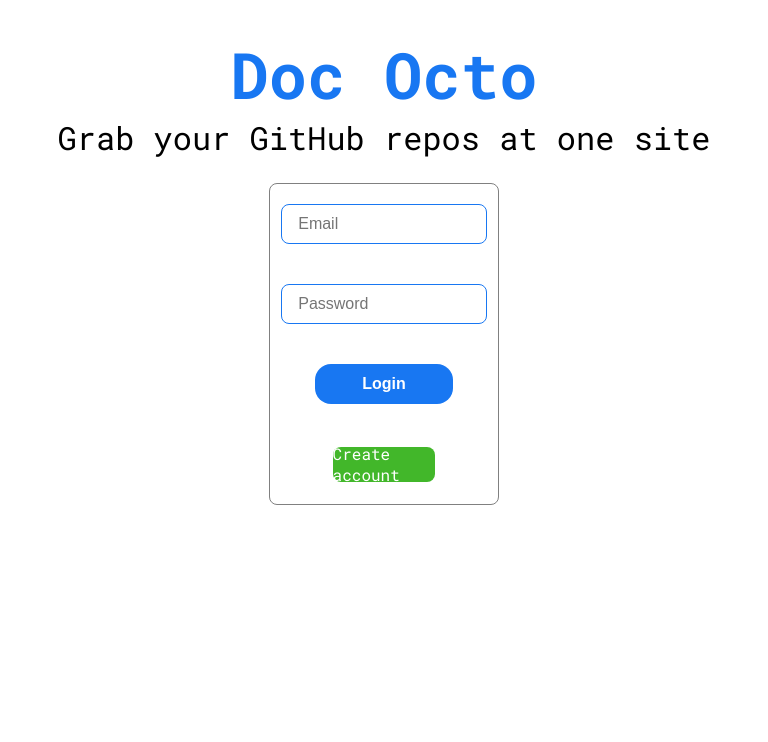
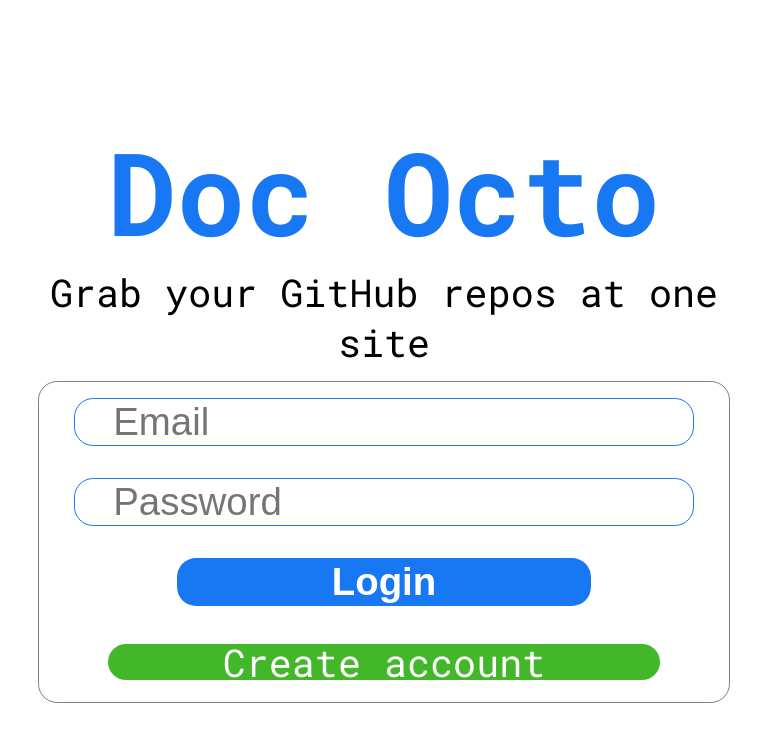
Before and after one commit to jleonardo007/doc-octo, a React (Create React App) app: page / in a window 768 px wide. Shown: the top 742 px of the page. Built offline with nearby package versions, Linux system fonts and the light colour scheme; no server answers.

Commit message:
fix: improve auth components layout

```diff
--- a/src/components/auth-forms/styles.css
+++ b/src/components/auth-forms/styles.css
@@ -1,13 +1,13 @@
 .form-container {
   width: 30vw;
   margin: 0 auto;
-  border: 1px solid gray;
-  border-radius: 0.5rem;
+  border: 0.07vw solid gray;
+  border-radius: 0.6vw;
   background-color: #fff;
 }
 
 .form-control {
-  height: 10vh;
+  min-height: 10vh;
   display: flex;
   justify-content: center;
   align-items: center;
@@ -15,11 +15,11 @@
 
 .form-control input {
   width: 90%;
-  height: 40px;
-  padding-left: 1rem;
-  border: 1px solid #1877f2;
-  border-radius: 0.5rem;
-  font-size: 1rem;
+  height: 3vw;
+  padding-left: 1.2vw;
+  border: 0.07vw solid #1877f2;
+  border-radius: 0.6vw;
+  font-size: 1.2vw;
 }
 
 .form-control input:focus {
@@ -29,40 +29,81 @@
 
 .form-control button {
   width: 60%;
-  height: 40px;
+  height: 3vw;
   border: none;
-  border-radius: 1rem;
+  border-radius: 1.2vw;
+  outline: none;
   background-color: #1877f2;
   color: #fff;
   font-weight: bold;
-  outline: none;
-  font-size: 1rem;
+  font-size: 1.2vw;
   cursor: pointer;
 }
 
 .form-control a {
-  width: 45%;
-  height: 35px;
+  width: 80%;
+  height: 2.6vw;
   display: grid;
   place-content: center;
-  border-radius: 0.5rem;
+  border-radius: 0.6vw;
   background-color: #42b72a;
   color: #fff;
+  font-size: 1.5vw;
   text-decoration: none;
 }
 
-@media screen and (min-width: 320px) and (max-width: 425px) {
+@media screen and (min-width: 320px) and (max-width: 1024px) {
   .form-container {
     width: 90vw;
+    border: 1px solid gray;
+    border-radius: 2.5vw;
+  }
+
+  .form-control input {
+    height: 6vh;
+    padding-left: 5vw;
+    border: 1px solid #1877f2;
+    border-radius: 2.5vw;
+    font-size: 5vw;
+  }
+
+  .form-control button {
+    height: 6vh;
+    border-radius: 2.5vw;
+    font-size: 5vw;
+  }
+
+  .form-control a {
+    height: 4.5vh;
+    border-radius: 2.5vw;
+    font-size: 5vw;
   }
 }
 
-@media screen and (max-width: 1024px) and (max-height: 425px) {
+@media screen and (min-width: 425px) and (max-height: 768px) {
   .form-container {
     width: 90vw;
   }
 
   .form-control {
+    height: 20vh;
+  }
+
+  .form-control input {
+    height: 12vh;
+  }
+
+  .form-control button {
+    height: 12vh;
+  }
+
+  .form-control a {
+    height: 12vh;
+  }
+}
+
+@media screen and (min-width: 5120px) and (min-height: 1440px) {
+  .form-control {
     height: 15vh;
   }
 }
--- a/src/components/auth/styles.css
+++ b/src/components/auth/styles.css
@@ -1,40 +1,51 @@
 .auth {
   min-height: 100vh;
-  padding-top: 2rem;
+  padding-top: 2.4vw;
 }
 
 .app-title {
-  font-size: 4em;
+  font-size: 4.8vw;
   text-align: center;
   color: #1877f2;
 }
 
 .description {
   text-align: center;
-  font-size: 2rem;
-  margin-bottom: 1.5rem;
+  font-size: 2.4vw;
+  margin-bottom: 1.8vw;
 }
 
 .error-message {
   width: 30vw;
   display: block;
-  margin: 0 auto 1rem auto;
+  margin: 0 auto 1.2vw auto;
   text-align: center;
   color: red;
-  font-size: 2rem;
+  font-size: 2.4vw;
 }
 
-@media screen and (min-width: 320px) and (max-width: 425px) {
+@media screen and (min-width: 320px) and (max-width: 1024px) {
+  .auth {
+    padding-top: 15vw;
+  }
+
   .app-title {
-    font-size: 3rem;
+    font-size: 15vw;
   }
 
   .description {
-    font-size: 1rem;
+    font-size: 5vw;
   }
 
   .error-message {
     width: 100vw;
-    font-size: 1rem;
+    font-size: 5vw;
+    margin: 0 auto 5vw auto;
   }
 }
+
+@media screen and (min-width: 320px) and (max-height: 540px) {
+  .auth {
+    padding-top: 3vw;
+  }
+}
```
